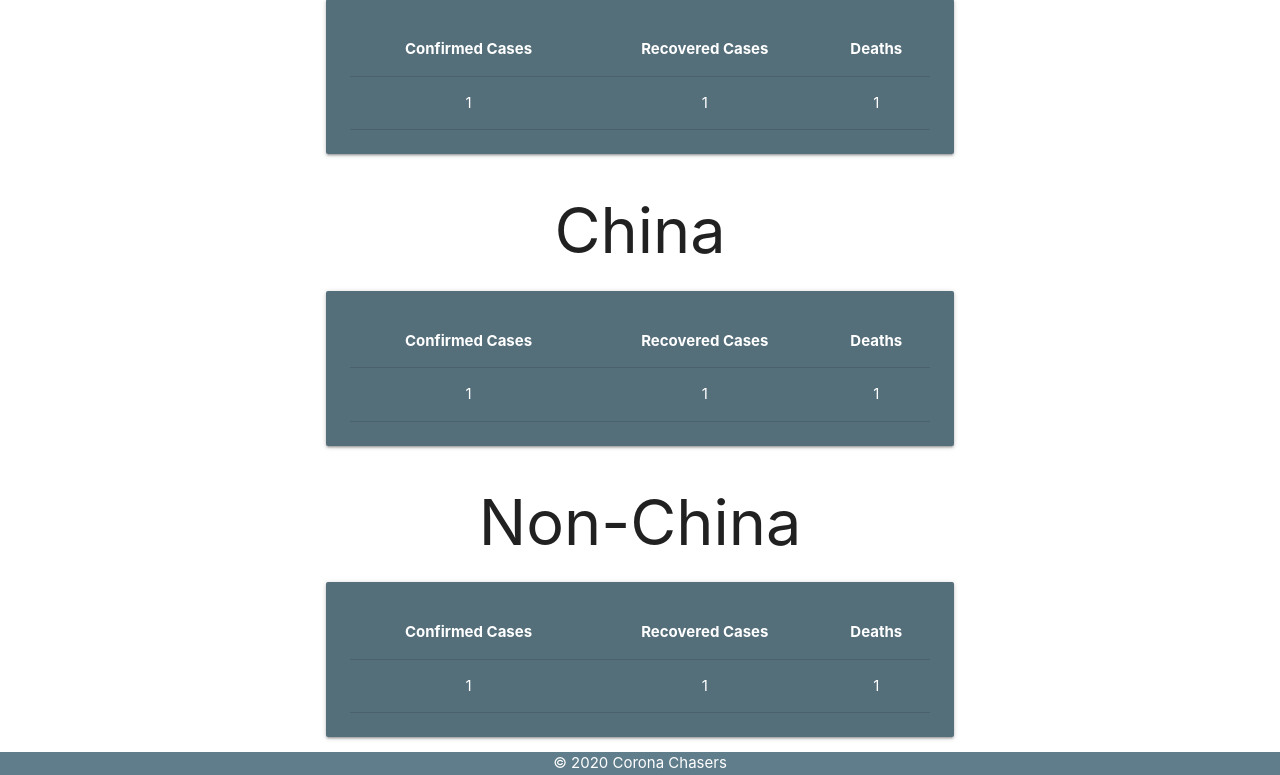
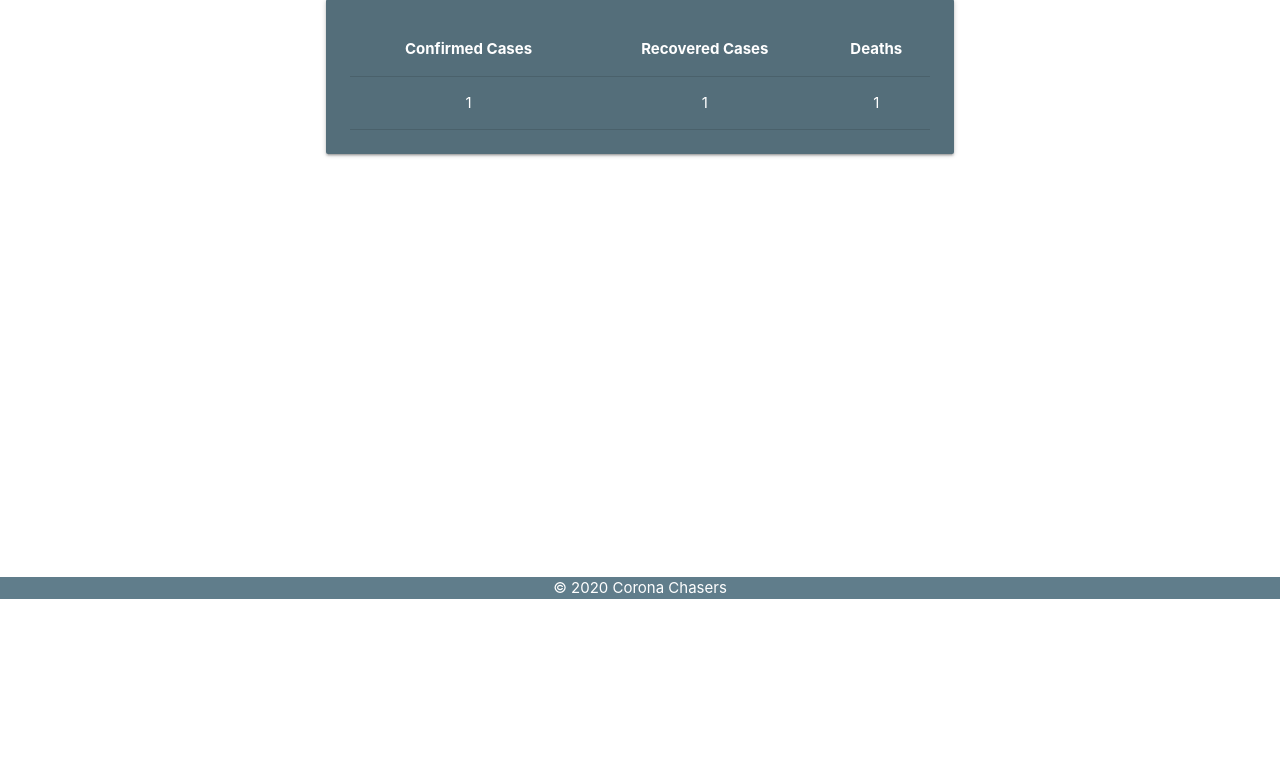
Before and after one commit to fastlane27/corona_chasers, a Django app: page / in a window 1280 px wide. Shown: the part 201-976 px from the top of the page. After the commit the page ends 800 px from the top, so only its background shows below. Run offline with Django 3.2, Linux system fonts and the light colour scheme; tables that the repository leaves empty hold one stand-in row (values such as "Sample post"); parts of the project's set-up code (start-up, migrations or seed data) failed here and were passed over.

Commit message:
adjusts scraper and model

```diff
--- a/main_app/models.py
+++ b/main_app/models.py
@@ -8,12 +8,7 @@ class Global(models.Model):
     deaths = models.IntegerField()
     recovered = models.IntegerField()
     last_updated = models.CharField(max_length=100)
-    china_infected = models.IntegerField()
-    china_deaths = models.IntegerField()
-    china_recovered = models.IntegerField()
-    nonchina_infected = models.IntegerField()
-    nonchina_deaths = models.IntegerField()
-    nonchina_recovered = models.IntegerField()
+
 
     def __str__(self):
         return self.name
--- a/main_app/templates/home.html
+++ b/main_app/templates/home.html
@@ -29,60 +29,4 @@
   </div>
 </div>
 
-<h1 class="center">China</h1>
-<div class="container world">
-  <div class="centered">
-    <div class="col s12">
-      <div class="card blue-grey darken-1">
-        <div class="card-content white-text">
-          <table class="responsive-table centered">
-            <thead>
-              <tr>
-                <th>Confirmed Cases</th>
-                <th>Recovered Cases</th>
-                <th>Deaths</th>
-              </tr>
-            </thead>
-            <tbody>
-              <tr>
-                <td>{{ world.china_infected }}</td>
-                <td>{{ world.china_recovered }}</td>
-                <td>{{ world.china_deaths }}</td>
-              </tr>
-            </tbody>
-          </table>
-        </div>
-      </div>
-    </div>
-  </div>
-</div>
-
-<h1 class="center">Non-China</h1>
-<div class="container world">
-  <div class="centered">
-    <div class="col s12">
-      <div class="card blue-grey darken-1">
-        <div class="card-content white-text">
-          <table class="responsive-table centered">
-            <thead>
-              <tr>
-                <th>Confirmed Cases</th>
-                <th>Recovered Cases</th>
-                <th>Deaths</th>
-              </tr>
-            </thead>
-            <tbody>
-              <tr>
-                <td>{{ world.nonchina_infected }}</td>
-                <td>{{ world.nonchina_recovered }}</td>
-                <td>{{ world.nonchina_deaths }}</td>
-              </tr>
-            </tbody>
-          </table>
-        </div>
-      </div>
-    </div>
-  </div>
-</div>
-
 {% endblock %}
--- a/main_app/views.py
+++ b/main_app/views.py
@@ -7,7 +7,7 @@ from .forms import RegistrationForm, CommentForm
 from .models import Comment, Country, Global, Province
 from .scraper import pop_database
 
-# pop_database()
+pop_database()
 
 
 def home(request):
```
Also changed, not shown: main_app/scraper.py (+0 -11 lines), main_app/migrations/0003_auto_20200324_1531.py (added).
